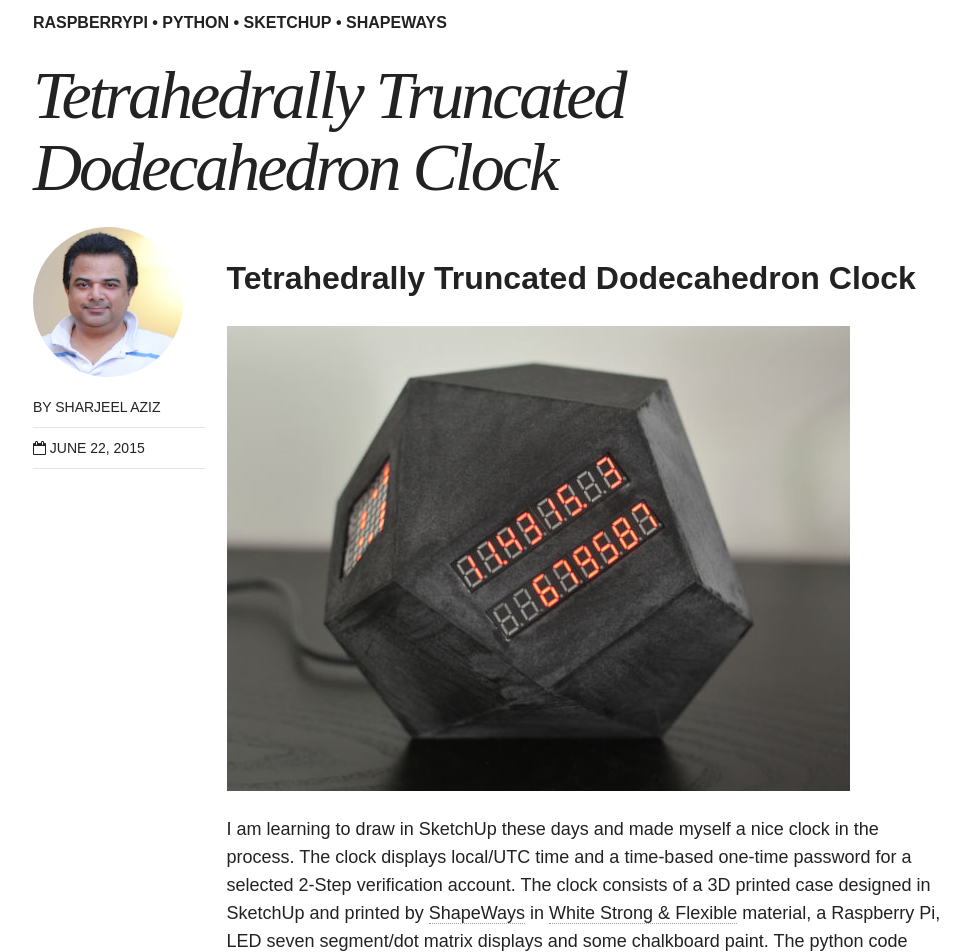
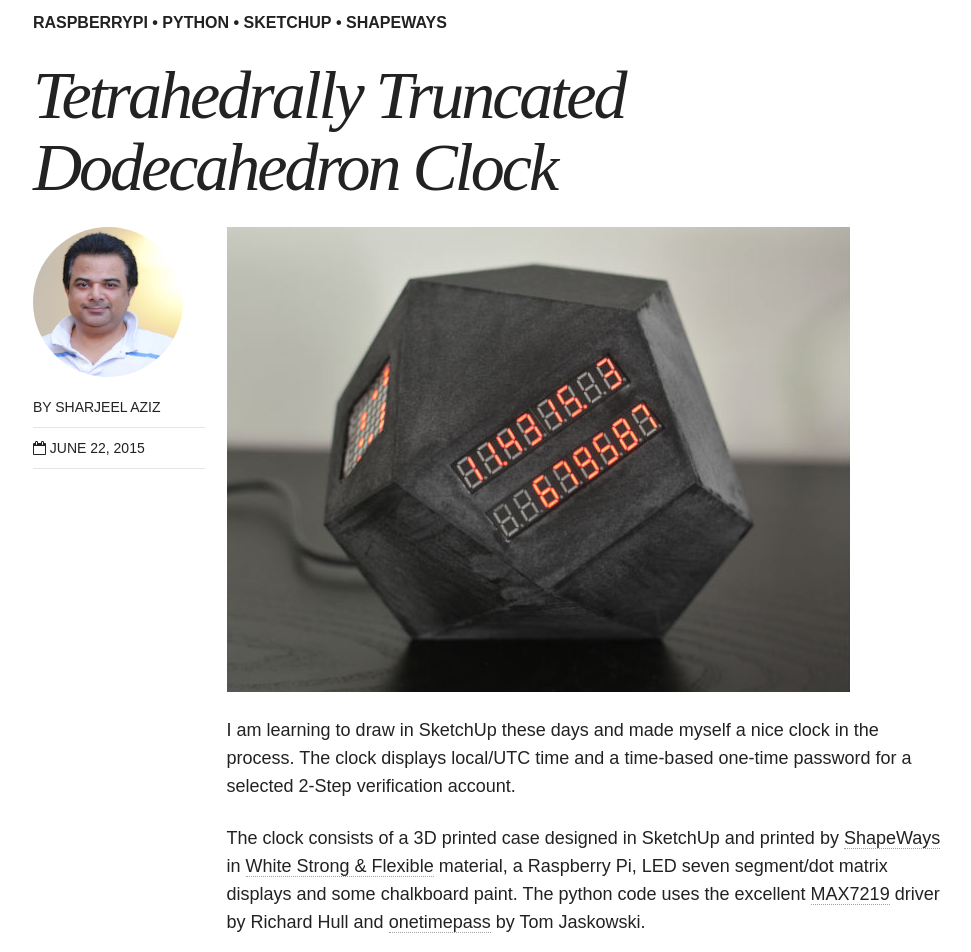
Before and after one commit to sharjeelaziz/sharjeelaziz.github.io, a Jekyll site: the page built from _posts/blog/2015-06-21-tetrahedrally-truncated-dodecahedron-clock.md, in a window 1280 px wide and 1400 px high, scrolled down 441 px. Shown: the top 952 px of the window, without its empty margins (153-1124 px from the left). Built offline with Jekyll 4.4.1, drawn with Linux system fonts in a browser that asks for light colours; nearby versions of some CDN libraries; some of the changed text lies outside the part shown.

Commit message:
Minor updates.

```diff
--- a/_posts/blog/2015-06-21-tetrahedrally-truncated-dodecahedron-clock.md
+++ b/_posts/blog/2015-06-21-tetrahedrally-truncated-dodecahedron-clock.md
@@ -10,10 +10,11 @@ image:
 date: 2015-06-21T21:40:58-05:00
 ---
 
-##Tetrahedrally Truncated Dodecahedron Clock
 ![Tetrahedrally Truncated Dodecahedron](/images/front-view.jpg)
 
-I am learning to draw in SketchUp these days and made myself a nice clock in the process. The clock displays local/UTC time and a time-based one-time password for a selected 2-Step verification account.  The clock consists of a 3D printed case designed in SketchUp and printed by [ShapeWays](http://shpws.me/Im4Y) in [White Strong & Flexible](https://www.shapeways.com/materials/strong-and-flexible-plastic?li=nav) material, a Raspberry Pi, LED seven segment/dot matrix displays and some chalkboard paint. The python code uses the excellent MAX7219 driver by Richard Hull https://github.com/rm-hull/max7219 and https://github.com/tadeck/onetimepass by Tom Jaskowski.
+I am learning to draw in SketchUp these days and made myself a nice clock in the process. The clock displays local/UTC time and a time-based one-time password for a selected 2-Step verification account.
+
+The clock consists of a 3D printed case designed in SketchUp and printed by [ShapeWays](http://shpws.me/Im4Y) in [White Strong & Flexible](https://www.shapeways.com/materials/strong-and-flexible-plastic?li=nav) material, a Raspberry Pi, LED seven segment/dot matrix displays and some chalkboard paint. The python code uses the excellent [MAX7219](https://github.com/rm-hull/max7219) driver by Richard Hull and [onetimepass](https://github.com/tadeck/onetimepass) by Tom Jaskowski.
 
 <iframe width="560" height="315" src="https://www.youtube.com/embed/-RI2aG52GX4" frameborder="0" allowfullscreen></iframe>
 
```
